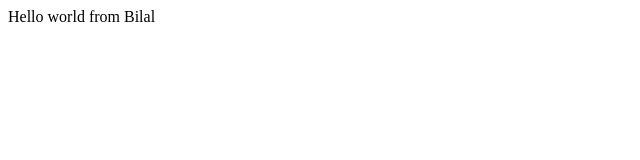
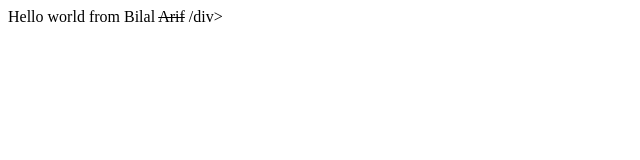
Before and after one commit to BilalArif-34/bootcamp2020, a plain HTML site: page index.html in a window 1280 px wide. Shown: the full height of the page, 0-640 px from the left. Drawn offline with Linux system fonts and the light colour scheme.

Commit message:
updates index.html
updated full name

```diff
--- a/index.html
+++ b/index.html
@@ -7,7 +7,7 @@
 </head>
 <body>
 
-<div>Hello world from Bilal</div>
+<div>Hello world from Bilal <s>Arif</s> /div>
 
 </body>
 </html>
```
